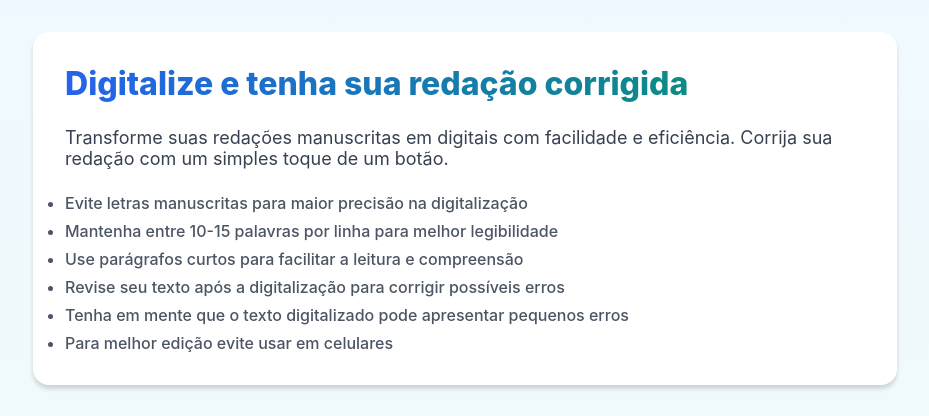
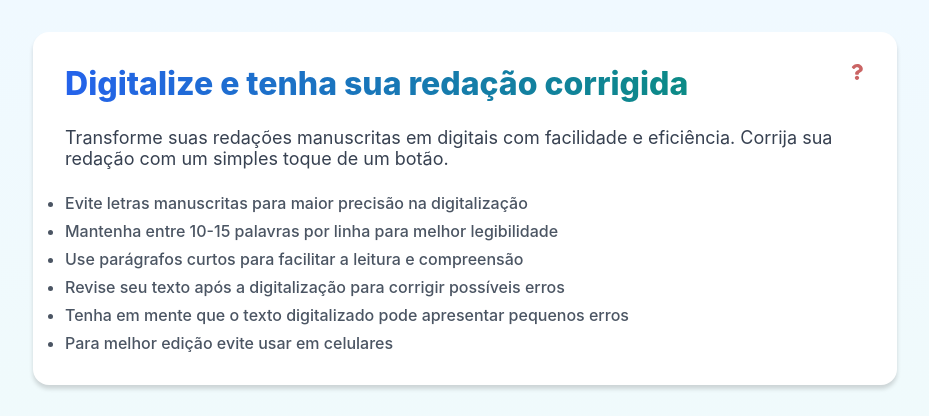
Before and after one commit to pedro-jp/corrige_ai_front, a React (Vite) app: page / in a window 1280 px wide. Shown: the top 416 px of the page, without its empty margins (175-1104 px from the left). Built offline with nearby package versions, Linux system fonts and the light colour scheme.

Commit message:
feat: Added position and help tooltip; included FaQuestion icon

```diff
--- a/src/App.css
+++ b/src/App.css
@@ -19,6 +19,7 @@ main {
   padding: 2rem;
   border-radius: 1rem;
   box-shadow: 0px 4px 4px rgba(0, 0, 0, 0.15);
+  position: relative;
 
   h1 {
     color: transparent;
@@ -40,6 +41,37 @@ main {
     li {
       color: #4b5563;
       font-weight: 500;
+    }
+  }
+
+  .question {
+    text-align: right;
+    color: rgba(179, 33, 33, 0.699);
+    cursor: pointer;
+    position: relative;
+    position: absolute;
+    right: 2rem;
+    top: 2rem;
+
+    width: max-content;
+    &::before {
+      display: none;
+      content: 'Nossos serviços de digitalização e revisão de texto podem apresentar instabilidades em alguns momentos. Se o problema persistir, por favor, aguarde alguns minutos para obter a resposta. Caso o problema persista, por favor, entre em contato conosco. Utilizamos serviços de terceiros para fornecer essa solução, e eles podem apresentar instabilidade em alguns momentos.';
+      position: absolute;
+      right: 0;
+      top: 0;
+      text-align: justify;
+      color: black;
+      width: 300px;
+      padding: 1rem;
+      background-color: #fff;
+      border-radius: 0.5rem;
+      box-shadow: 0px 4px 4px rgba(0, 0, 0, 0.15);
+      z-index: 1;
+    }
+
+    &:hover::before {
+      display: block;
     }
   }
 }
--- a/src/App.tsx
+++ b/src/App.tsx
@@ -4,7 +4,7 @@ import axios from 'axios';
 import { TiDocumentText } from 'react-icons/ti';
 import LoadingIcons from 'react-loading-icons';
 import { GiArtificialIntelligence } from 'react-icons/gi';
-import { FaGithub, FaLinkedin } from 'react-icons/fa';
+import { FaGithub, FaLinkedin, FaQuestion } from 'react-icons/fa';
 
 type Line = {
   LineText: string;
@@ -184,6 +184,9 @@ function App() {
           </li>
           <li>Para melhor edição evite usar em celulares</li>
         </ul>
+        <div className='question'>
+          <FaQuestion />
+        </div>
       </div>
 
       <div
```
